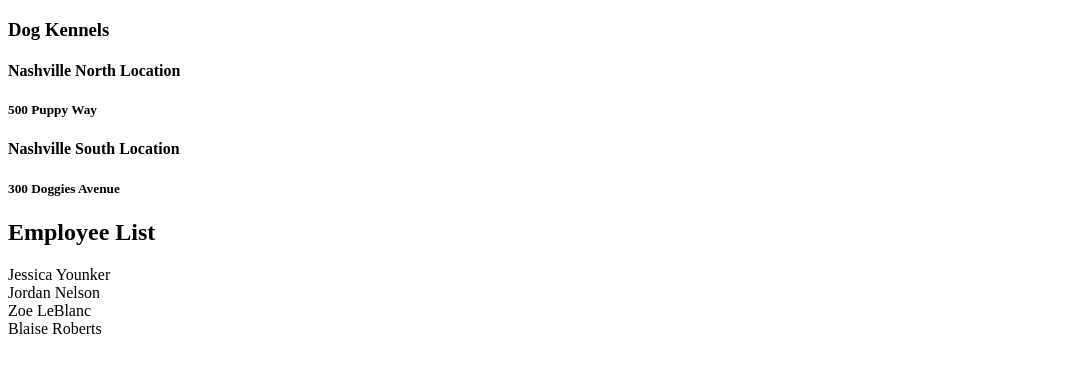
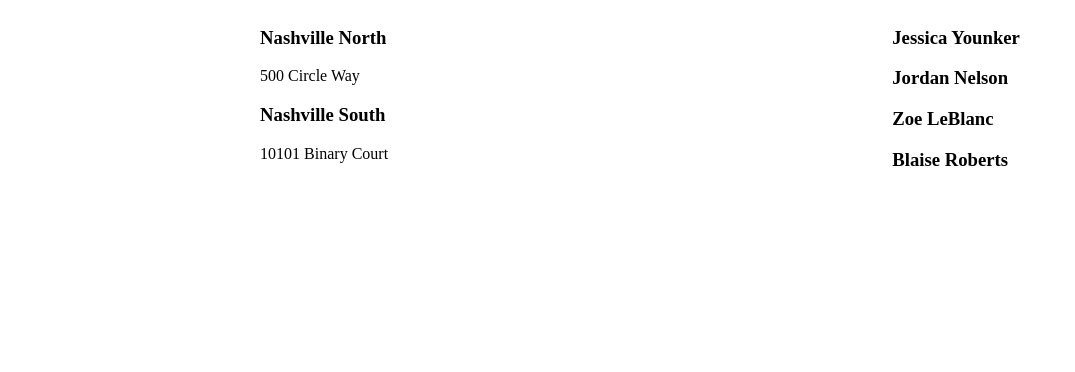
Before and after one commit to alexfont321/reactIntro, a React (Create React App) app: page / in a window 1280 px wide. Shown: the top 372 px of the page, without its empty margins (0-1075 px from the left). Built offline with nearby package versions, Linux system fonts and the light colour scheme.

Commit message:
used a bit of state and props

```diff
--- /dev/null
+++ b/src/components/Kennel.css
@@ -0,0 +1,7 @@
+
+
+.kennel {
+    display: flex;
+    justify-content: space-around;
+    flex-direction: row;
+}
--- a/src/components/Kennel.js
+++ b/src/components/Kennel.js
@@ -1,16 +1,42 @@
 import React, { Component } from 'react'
 import EmployeeList from "./employee/EmployeeList"  // Import EmployeeList component
 import LocationList from "./locationList/LocationList"
+import "./Kennel.css"
 
 class Kennel extends Component {
+
+    /*
+            Although you will eventually be pulling your objects
+            from your json-server API, for this chapter, we're
+            faking it and just creating those arrays in the component
+            itself
+        */
+    employeesFromAPI = [
+        { id: 1, name: "Jessica Younker" },
+        { id: 2, name: "Jordan Nelson" },
+        { id: 3, name: "Zoe LeBlanc" },
+        { id: 4, name: "Blaise Roberts" }
+    ]
+
+    // This will eventually get pulled from the API
+    locationsFromAPI = [
+        { id: 1, name: "Nashville North", address: "500 Circle Way" },
+        { id: 2, name: "Nashville South", address: "10101 Binary Court" }
+    ]
+
+    state = {
+        employees: this.employeesFromAPI,
+        locations: this.locationsFromAPI
+    }
+
+
     render() {
         return (
-            <div>
-                <h3>Dog Kennels</h3>
-                < LocationList />
-                < EmployeeList />
-            </div>
-        );
+            <article className="kennel">
+                <LocationList locations={this.state.locations} />
+                <EmployeeList employees={this.state.employees} />
+            </article>
+        )
     }
 }
 
--- a/src/components/employee/EmployeeList.js
+++ b/src/components/employee/EmployeeList.js
@@ -1,16 +1,20 @@
 import React, { Component } from 'react'
 
 
-export default class EmployeeList  extends Component {
+class EmployeeList extends Component {
     render() {
         return (
-            <article>
-                <h1>Employee List</h1>
-                <section>Jessica Younker</section>
-                <section>Jordan Nelson</section>
-                <section>Zoe LeBlanc</section>
-                <section>Blaise Roberts</section>
-            </article>
-        );
+            <section className="employees">
+            {
+                this.props.employees.map(employee =>
+                    <div key={employee.id}>
+                        <h3>{employee.name}</h3>
+                    </div>
+                )
+            }
+            </section>
+        )
     }
 }
+
+export default EmployeeList
--- a/src/components/locationList/LocationList.js
+++ b/src/components/locationList/LocationList.js
@@ -3,16 +3,19 @@ import React, { Component } from 'react'
 class LocationList extends Component {
     render() {
         return (
-            <div>
-                <h4>Nashville North Location</h4>
-                <h5>500 Puppy Way</h5>
-                <h4>Nashville South Location</h4>
-                <h5>300 Doggies Avenue</h5>
+            <div className="locations">
+                {
+                    this.props.locations.map(location =>
+                        <div key={location.id}>
+                            <h3>{location.name}</h3>
+                            <p>{location.address}</p>
+                        </div>
+                    )}
 
             </div>
 
 
-        );
+        )
 
     }
 
```
